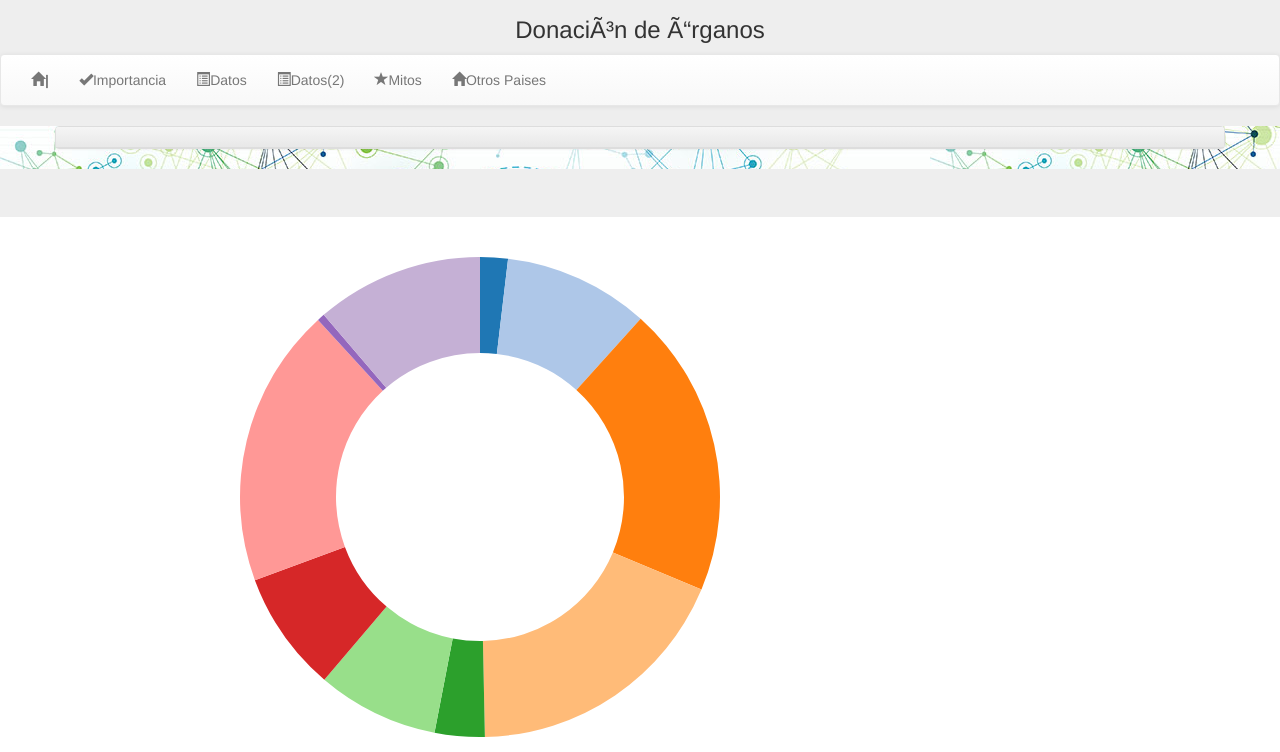
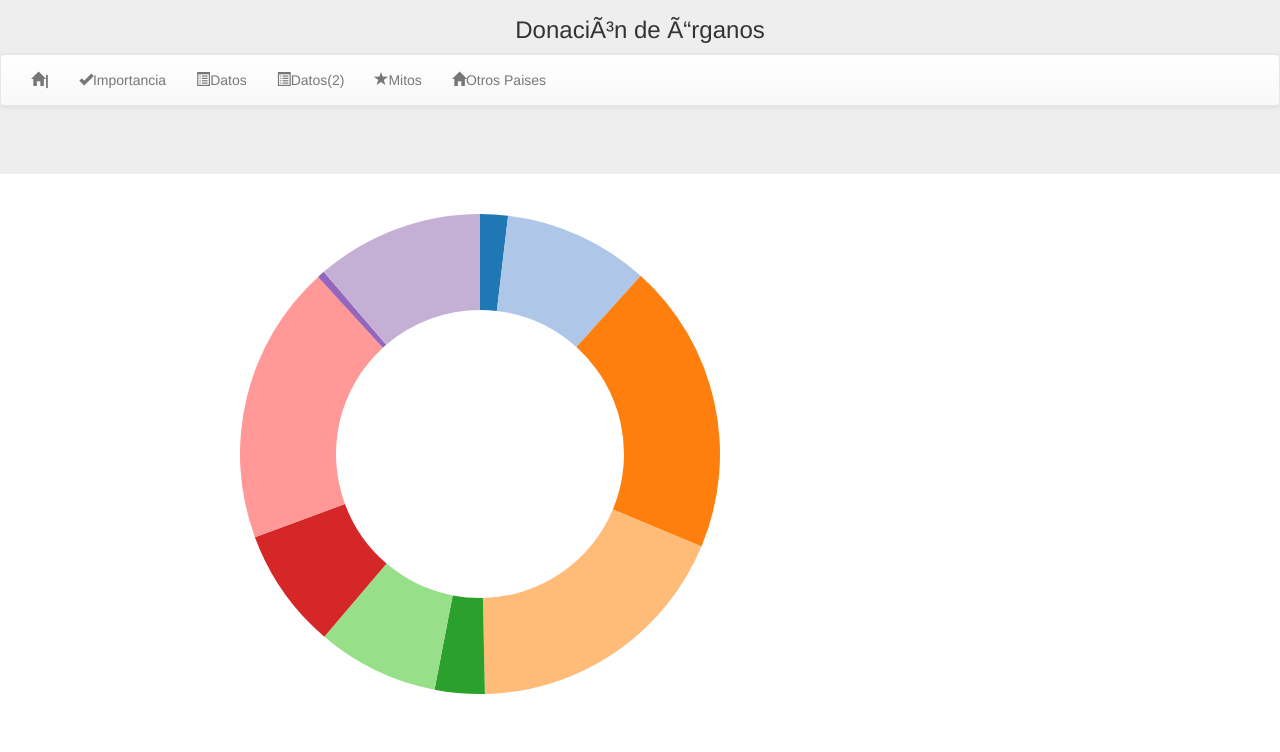
Before and after one commit to grupo006/entregafinal, a plain HTML site: page Datos.html in a window 1280 px wide. Shown: the part 140-892 px from the top of the page. After the commit the page ends 849 px from the top, so only its background shows below. Drawn offline with nearby package versions, Linux system fonts and the light colour scheme.

Commit message:
Datos(3)

```diff
--- a/Datos.html
+++ b/Datos.html
@@ -52,9 +52,7 @@
         </nav>
         <div class="body">
         <div class="container">
-            <div class="row">
-            <div class="panel panel-default">
-                <div class="panel-heading">
+
                  <!DOCTYPE html>
             <meta charset="utf-8">
             <body>
@@ -170,8 +168,7 @@
 
 
 
-        </div>
-        </div>
+
         </div>
         </div>
     <script src="https://maxcdn.bootstrapcdn.com/bootstrap/3.3.5/js/bootstrap.min.js"></script>
```
